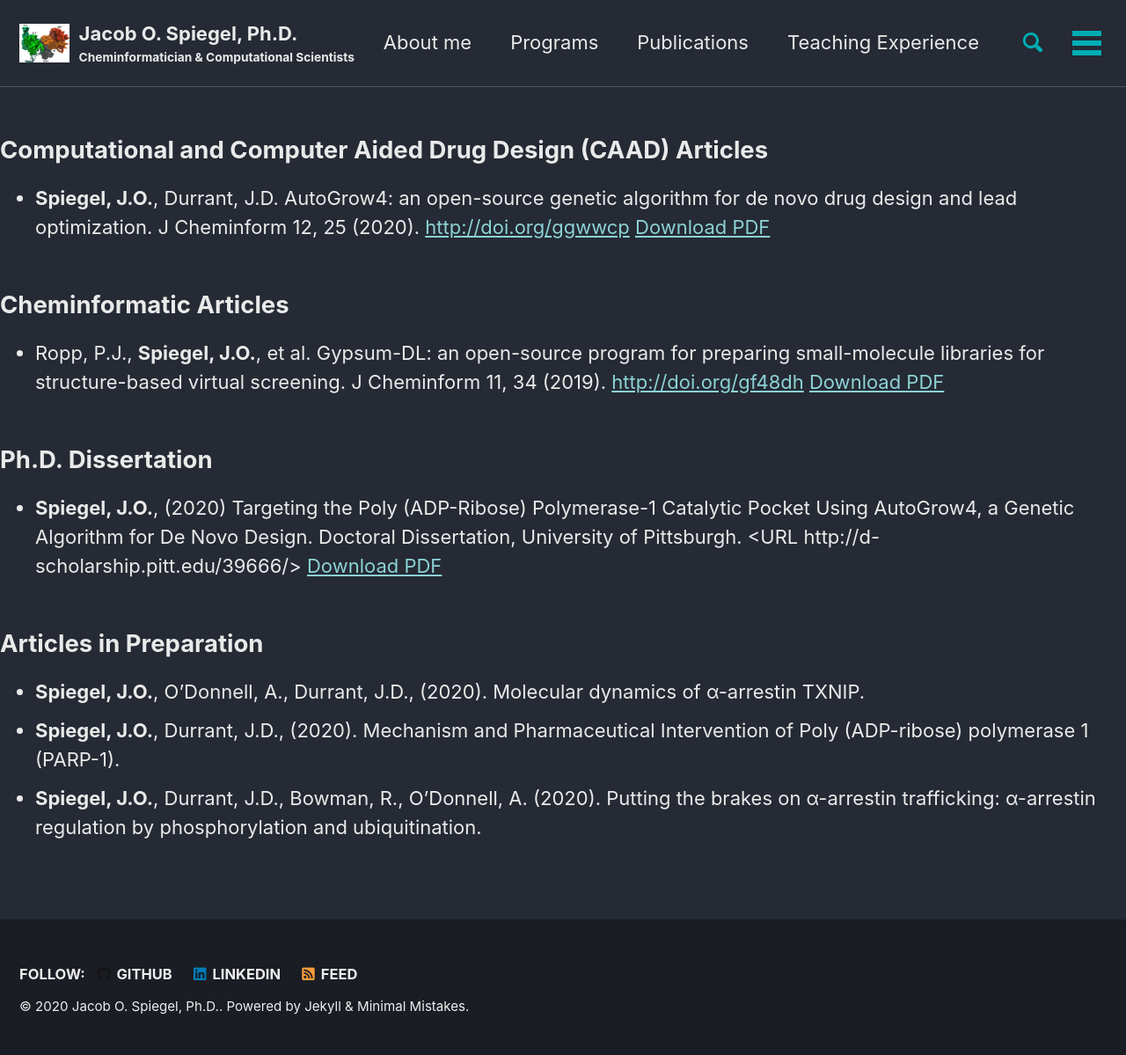
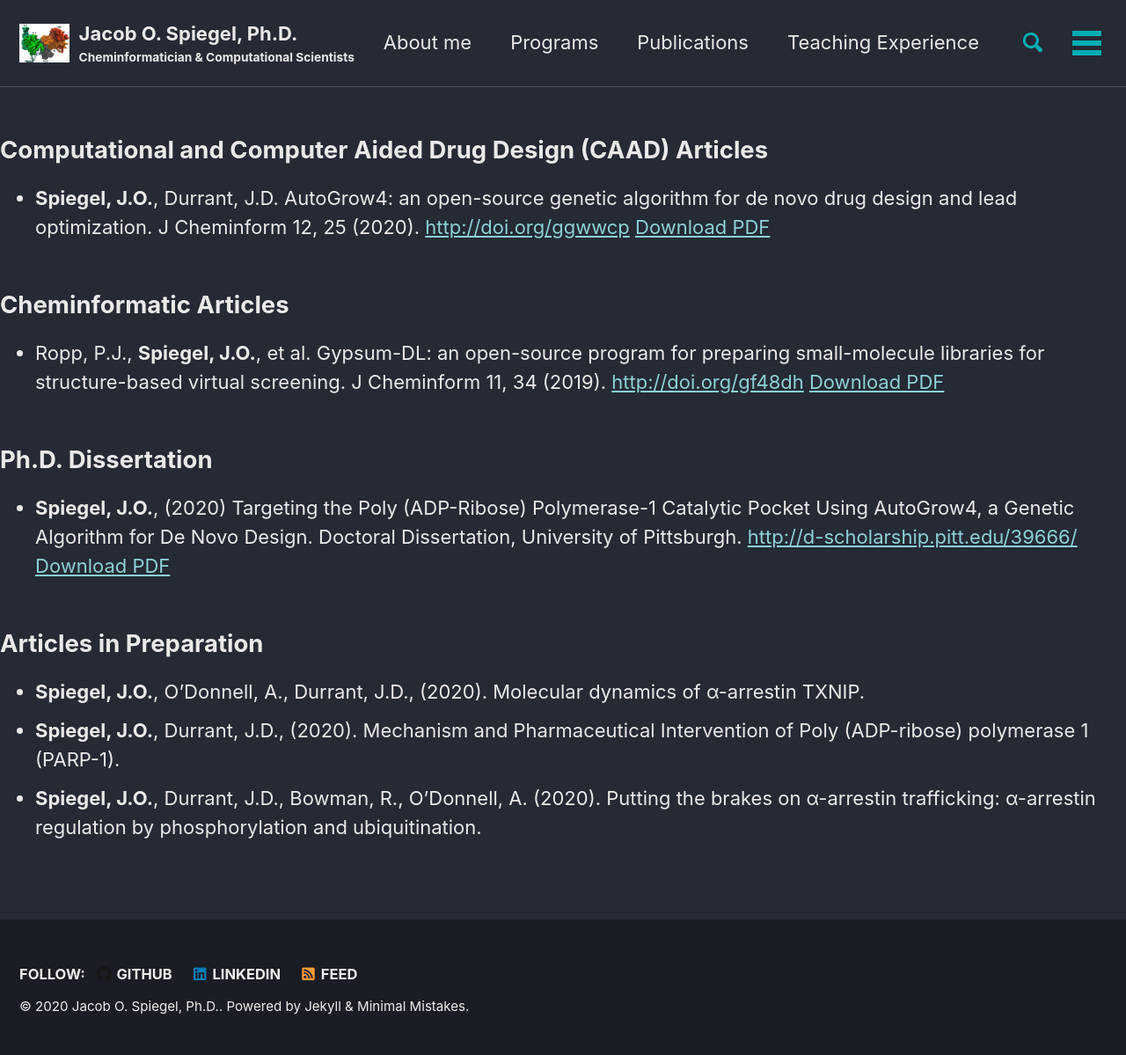
Before and after one commit to Jacob-Spiegel/Jacob-Spiegel, a Jekyll site: the page built from _pages/Publications.md, in a window 1280 px wide. Shown: the whole page at 88% size. Built offline with Jekyll 4.4.1, drawn with Linux system fonts in a browser that asks for light colours; cached includes are drawn as plain includes; our own code applies the rules of GitHub Pages for plain Markdown files; some of the changed lines change nothing that is shown.

Commit message:
publication

```diff
--- a/_pages/Publications.md
+++ b/_pages/Publications.md
@@ -15,7 +15,7 @@ title: "Publications"
     <a id="raw-url" href="https://jacob-spiegel.github.io/Jacob-Spiegel/assets/Papers/AutoGrow4_2020.pdf">Download PDF</a>
 
 ## Ph.D. Dissertation
-- **Spiegel, J.O.**, (2020) Targeting the Poly (ADP-Ribose) Polymerase-1 Catalytic Pocket Using AutoGrow4, a Genetic Algorithm for De Novo Design. Doctoral Dissertation, University of Pittsburgh. <URL http://d-scholarship.pitt.edu/39666/>
+- **Spiegel, J.O.**, (2020) Targeting the Poly (ADP-Ribose) Polymerase-1 Catalytic Pocket Using AutoGrow4, a Genetic Algorithm for De Novo Design. Doctoral Dissertation, University of Pittsburgh. <http://d-scholarship.pitt.edu/39666/>
     <a id="raw-url" href="/home/jacob/Documents/WEB/Jacob-Spiegel.github.io/assets/Papers/Jacob_Spiegel_Thesis.pdf">Download PDF</a>
 
 ## Articles in Preparation
```
